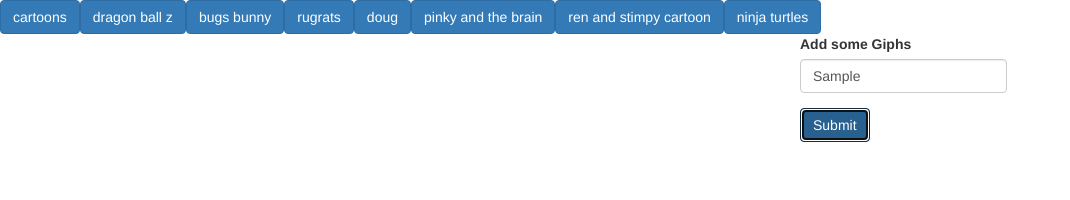
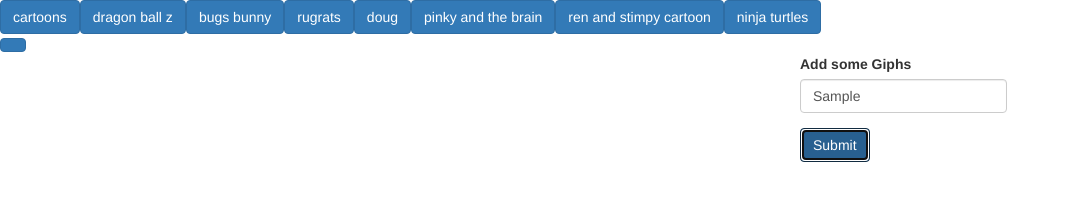
Before and after one commit to MarcLewin/week6gifTastic, a plain HTML site: page index.html in a window 1280 px wide. Both pictures are taken after typing "Sample" into the empty fields and a click on the button "Submit". Shown: the whole page, without its empty margins (0-1070 px from the left). Drawn offline with nearby package versions, Linux system fonts and the light colour scheme; no server answers.

Commit message:
work with date

```diff
--- a/index.html
+++ b/index.html
@@ -21,7 +21,7 @@
     <div id="buttons">
 
     </div>
-  <div id ="addedButtons">
+    <div id="addedButtons">
 
     </div>
     <form>
@@ -113,14 +113,30 @@
 
         $('#addGiphs').on('click', function (event) {
             event.preventDefault();
-
+            var SearchCartoon = $(this).attr('data-name', topics[i]);
             var SearchCartoon = $('#add-giph-input').val().trim();
-      var SearchCartoon = $(this).attr('data-name');
-      SearchCartoon.addClass('button');
+            console.log(topics[i]);
+            //   SearchCartoon.addClass('button');
             console.log(SearchCartoon);
             topics.push(SearchCartoon);
+            console.log(topics[topics.length - 1])
+            var topicsLength = topics[topics.length - 1];
+            var topicsLength = $(this).attr('data-name');
+            var queryURL = "https://api.giphy.com/v1/gifs/search?q=" + topicsLength + "&api_key=dc6zaTOxFJmzC&limit=10";
+
+
+            var newCartoon = $('<button>');
+                newCartoon.addClass('btn btn-primary');
+                newCartoon.attr('data-name', topicsLength); //data-name works as a getter, topics[i] is the setter
+                newCartoon.text(topicsLength);
+            $('#buttons').append(newCartoon);
+
+            $.ajax({
+                url: queryURL,
+                method: "GET"
+            })
             console.log(topics)
-      $('#addedButtons').append(SearchCartoon);
+            $('#addedButtons').append(newCartoon);
             return false;
         })
 
```
Lines whose indentation alone changed are shown as unchanged.
